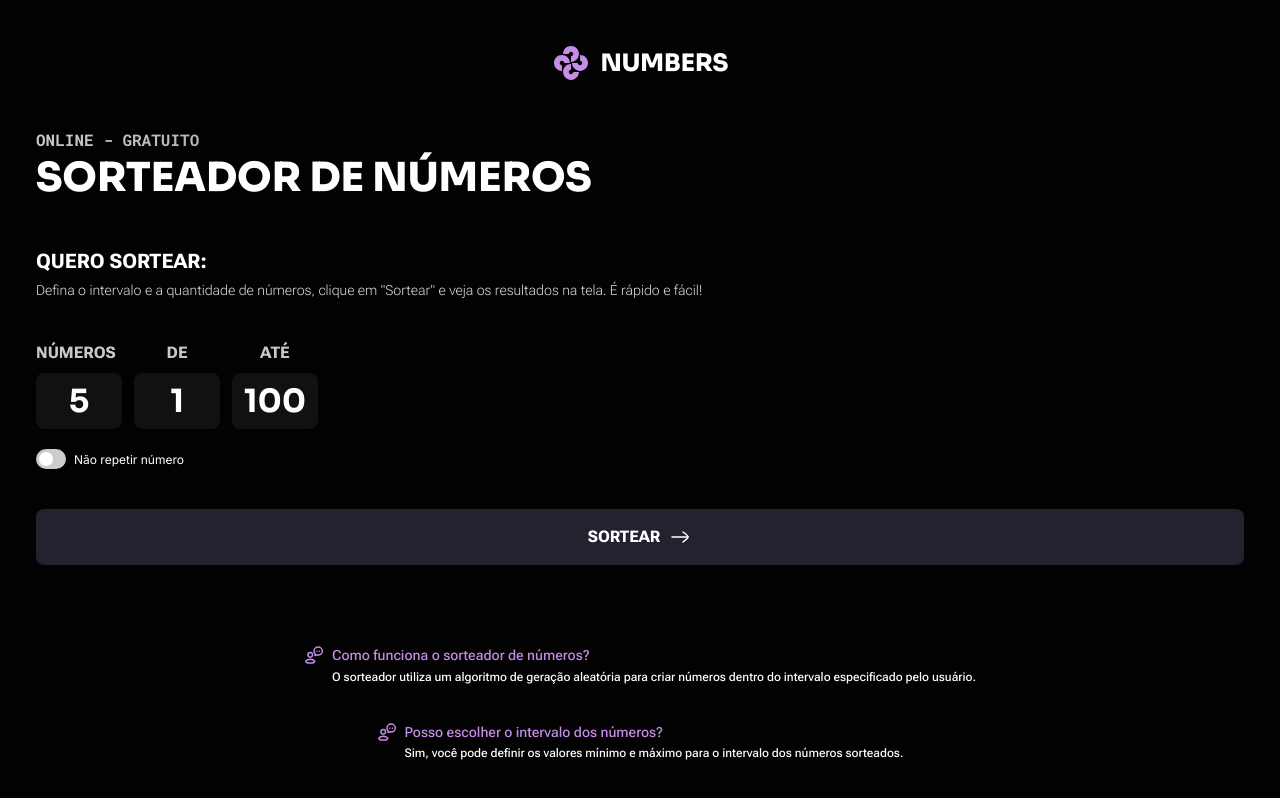
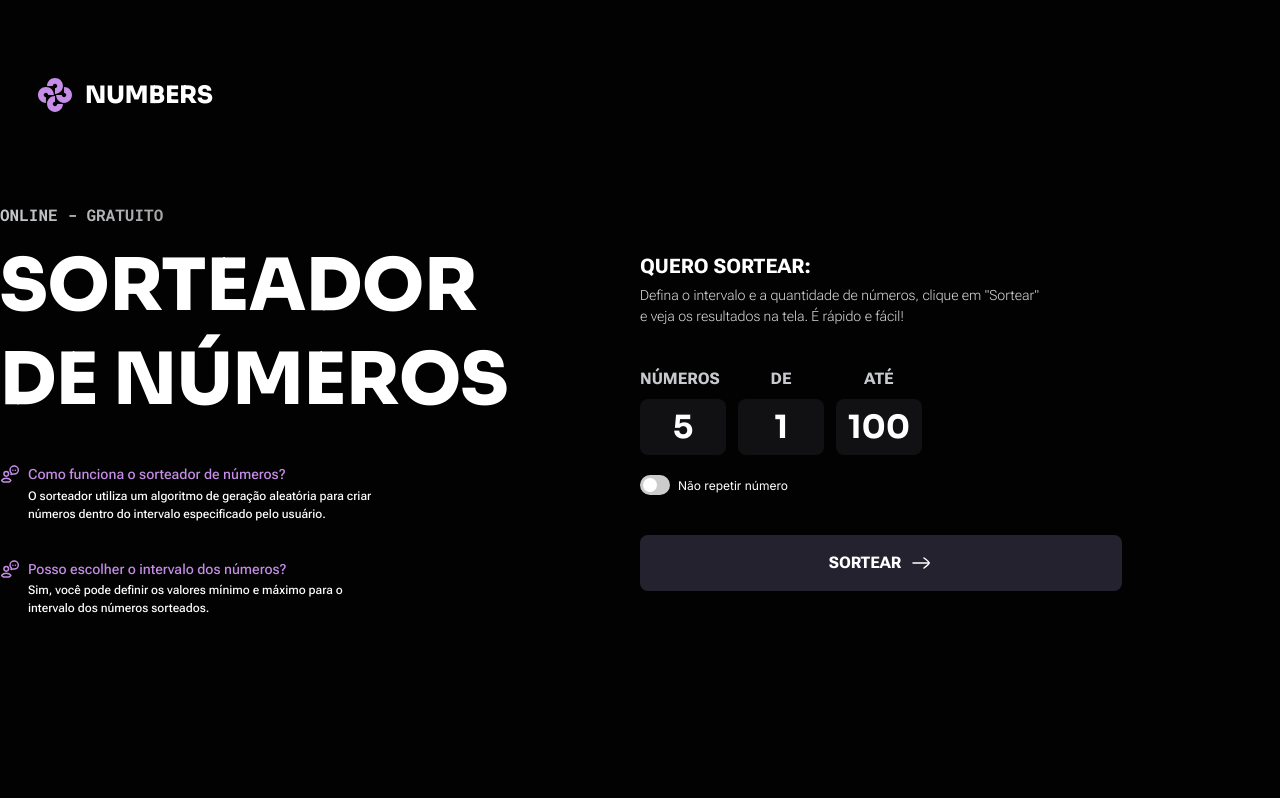
Before and after one commit to MichelBasteiro10/sorteador-de-numeros, a plain HTML site: page index.html in a window 1280 px wide. Drawn offline with Linux system fonts and the light colour scheme.

Commit message:
Finalizando a primeira parte do layout

```diff
--- a/index.html
+++ b/index.html
@@ -37,9 +37,33 @@
       <h2>NUMBERS</h2>
     </div>
 
+    <div class="flex-container">
       <header class="container">
         <p class="gradient-text">ONLINE - GRATUITO</p>
         <h1>SORTEADOR DE NÚMEROS</h1>
+
+        <div id="how-can-I-use-desktop">
+          <div class="explanations">
+            <img src="assets/support.svg" alt="Boneco com balãozinho" />
+            <div>
+              <h4 class="purple-text">Como funciona o sorteador de números?</h4>
+              <p>
+                O sorteador utiliza um algoritmo de geração aleatória para criar
+                números dentro do intervalo especificado pelo usuário.
+              </p>
+            </div>
+          </div>
+          <div class="explanations">
+            <img src="assets/support.svg" alt="Boneco com balãozinho" />
+            <div>
+              <h4 class="purple-text">Posso escolher o intervalo dos números?</h4>
+              <p>
+                Sim, você pode definir os valores mínimo e máximo para o intervalo
+                dos números sorteados.
+              </p>
+            </div>
+          </div>
+        </div>
       </header>
 
       <form action="" class="container">
@@ -50,7 +74,6 @@
             veja os resultados na tela. É rápido e fácil!
           </p>
         </div>
-
         <div id="fields">
           <div class="inputs-fields">
             <p>NÚMEROS</p>
@@ -65,18 +88,17 @@
             <input type="number" min="1" placeholder="100" required />
           </div>
         </div>
-
         <label class="toggle">
           <input type="checkbox" />
           <span class="slider"></span>
           Não repetir número
         </label>
-
         <button type="submit">
           <p>SORTEAR</p>
           <img src="assets/right-arrow.svg" alt="Seta para direita" />
         </button>
       </form>
+    </div>
 
     <div id="how-can-I-use" class="container">
       <div class="explanations">
--- /dev/null
+++ b/styles/flex-container.css
@@ -0,0 +1,7 @@
+@media (width >= 80em) {
+    .flex-container {
+        display: flex;
+        width: 80rem;
+        margin-inline: auto;
+    }
+}
--- a/styles/form.css
+++ b/styles/form.css
@@ -51,7 +51,6 @@ form {
       font: var(--display-small);
       color: var(--content-primary);
       transition: all 0.3ms ease-in-out;
-
     }
 
     input[type="number"]::placeholder {
@@ -213,3 +212,29 @@ form {
     background-position: 100% 50%;
   }
 }
+
+@media (width >= 80em) {
+  form {
+    margin-top: 3rem;
+
+    .title-form {
+      width: 30.125rem;
+
+      p {
+        width: 25rem;
+      }
+    }
+
+    #fields {
+      width: 30.125rem;
+    }
+
+    .toggle {
+      width: 30.125rem;
+    }
+
+    button {
+      width: 30.125rem;
+    }
+  }
+}
--- a/styles/global.css
+++ b/styles/global.css
@@ -10,50 +10,52 @@ body {
 }
 
 :root {
-    --content-primary: #FFFFFF;
-    --content-secondary: #C7C9CC;
-    --content-tertiary: #D9D9D9;
-    --content-brand: #C58DE7;
+  --content-primary: #ffffff;
+  --content-secondary: #c7c9cc;
+  --content-tertiary: #d9d9d9;
+  --content-brand: #c58de7;
   --color-inverse: #030203;
   --background-primary: #020202;
   --background-secondary: #111012;
-    --background-tertiary: #24222E;
-    --background-brand: #C58DE7;
-    --background-gray: #3D3D3D;
+  --background-tertiary: #24222e;
+  --background-brand: #c58de7;
+  --background-gray: #3d3d3d;
 
-    --accent-pink: #D586E0;
-    --accent-blue: #91A1FA;
-    --accent-green: #77C0AF;
-    --accent-lime: #D1DC97;
-    --accent-red: #E9A9B3;
+  --accent-pink: #d586e0;
+  --accent-blue: #91a1fa;
+  --accent-green: #77c0af;
+  --accent-lime: #d1dc97;
+  --accent-red: #e9a9b3;
 
-    --gradient-border: linear-gradient(90deg,
-    #77C0AF 0%,
-    #D1DC97 14.84%,
-    #E9A9B3 32.15%,
-    #D586E0 65.79%,
-    #91A1FA 84.58%);
+  --gradient-border: linear-gradient(
+    90deg,
+    #77c0af 0%,
+    #d1dc97 14.84%,
+    #e9a9b3 32.15%,
+    #d586e0 65.79%,
+    #91a1fa 84.58%
+  );
 
-    --gradient-background: linear-gradient(90deg, #D586E0 0%, #91A1FA 98.93%);
+  --gradient-background: linear-gradient(90deg, #d586e0 0%, #91a1fa 98.93%);
 
-    --gradient-content: linear-gradient(90deg, #C7C9CC 0%, #3D3D3D 100%);
+  --gradient-content: linear-gradient(90deg, #c7c9cc 0%, #3d3d3d 100%);
 
-    --ff-sora: 'Sora', sans-serif;
+  --ff-sora: "Sora", sans-serif;
   --display-large: 800 4.5rem/130% var(--ff-sora);
   --display-small: 700 2rem/130% var(--ff-sora);
   --display-medium: 800 2.5rem/130% var(--ff-sora);
 
-    --ff-roboto-mono: 'Roboto Mono', sans-serif;
+  --ff-roboto-mono: "Roboto Mono", sans-serif;
   --Overline: 700 1rem/150% var(--ff-Roboto-Mono);
 
-    --ff-roboto-flex: 'Roboto Flex', sans-serif;
+  --ff-roboto-flex: "Roboto Flex", sans-serif;
   --label-small: 800 1rem/150% var(--ff-roboto-flex);
   --label-medium: 800 1.25rem/150% var(--ff-roboto-flex);
   --paragraph-large: 500 1rem/150% var(--ff-roboto-flex);
   --paragraph-medium: 500 0.875rem/150% var(--ff-roboto-flex);
   --paragraph-small: 500 0.75rem/150% var(--ff-roboto-flex);
 
-    --px-lg:2.25rem;
+  --px-lg: 2.25rem;
 }
 
 .container {
@@ -62,7 +64,7 @@ body {
   margin-inline: auto;
 }
 
-.desktop-only {
+.only-desktop {
   display: none;
 }
 
@@ -71,7 +73,7 @@ body {
     --max-width: 80rem;
   }
 
-    .desktop-only {
+  .only-desktop {
     display: initial;
   }
 }
--- a/styles/header.css
+++ b/styles/header.css
@@ -39,3 +39,21 @@ header {
     color: var(--content-primary);
   }
 }
+
+
+@media (width >= 80em) {
+  #logo {
+    justify-content: flex-start;
+    padding-block: 4.75rem 5.5625rem;
+  }
+
+  header {
+    width: 32rem;
+
+    h1 {
+      font: var(--display-large);
+      width: 32rem;
+      margin-block: 0.75rem 2.375rem;
+    }
+  }
+}
--- a/styles/how-can-I-use.css
+++ b/styles/how-can-I-use.css
@@ -26,3 +26,42 @@
         }
     }
 }
+
+#how-can-I-use-desktop {
+    display: none;
+    flex-direction: column;
+    gap: 2.25rem;
+    margin-bottom: 3.875rem;
+
+    .explanations {
+        width: 24.125rem;
+        display: flex;
+        align-items: start;
+        gap: .5rem;
+
+        div {
+            display: flex;
+            flex-direction: column;
+            gap: .1rem;
+
+            .purple-text {
+                font: var(--paragraph-medium);
+                color: var(--content-brand);
+            }
+
+            p {
+                font: var(--paragraph-small);
+            }
+        }
+    }
+}
+
+@media (width >= 80em) {
+    #how-can-I-use {
+        display: none;
+    }
+
+    #how-can-I-use-desktop {
+        display: flex;
+    }
+}
--- a/styles/index.css
+++ b/styles/index.css
@@ -1,4 +1,5 @@
 @import url(global.css);
+@import url(flex-container.css);
 @import url(header.css);
 @import url(form.css);
 @import url(how-can-I-use.css);
```
Lines whose indentation alone changed are shown as unchanged.
